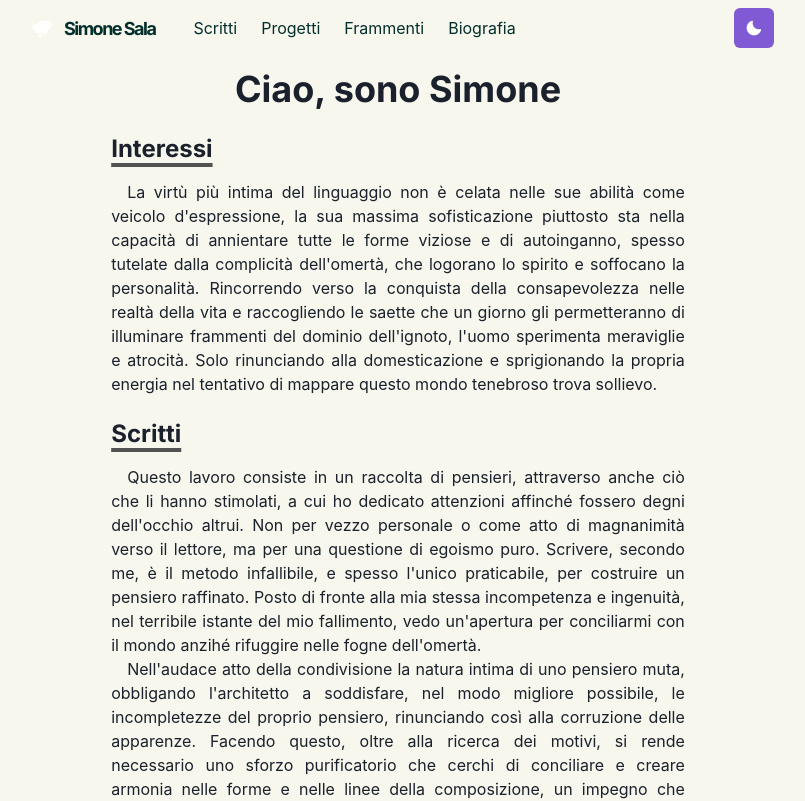
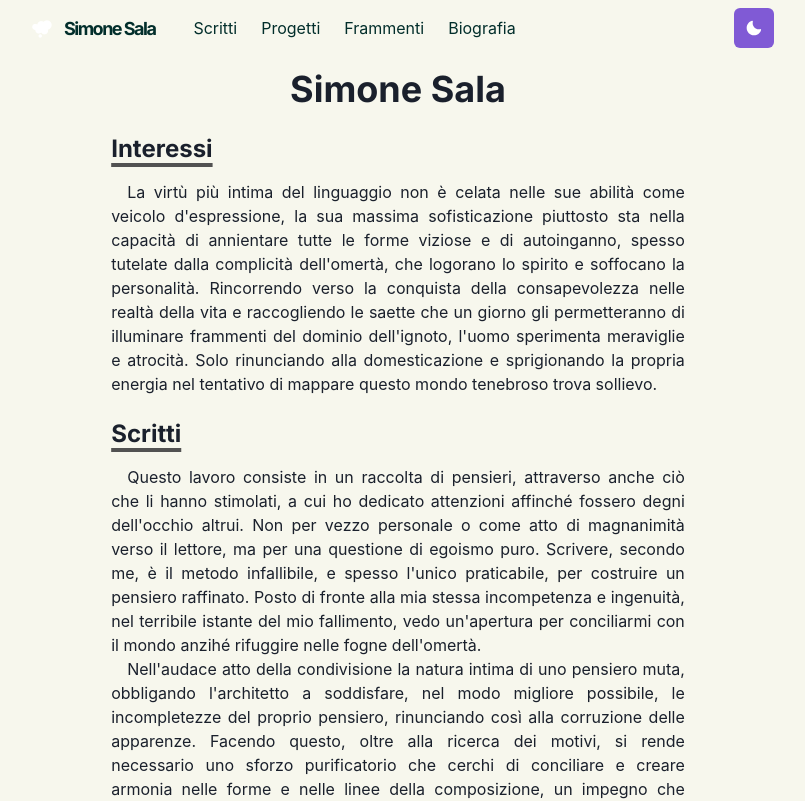
Before and after one commit to simonexsala/homepage, a Next.js app: page / in a window 1280 px wide. Shown: the top 801 px of the page, without its empty margins (242-1047 px from the left). Built offline with nearby package versions, Linux system fonts and the light colour scheme.

Commit message:
Update index.js

```diff
--- a/pages/index.js
+++ b/pages/index.js
@@ -50,7 +50,7 @@ const Home = () => {
         <Box display={{ md: 'flex' }} p={3} textAlign="center">
           <Box flexGrow={1}>
             <Heading as="h1" variant="page-title">
-              Ciao, sono Simone
+              Simone Sala
             </Heading>
           </Box>
         </Box>
```
